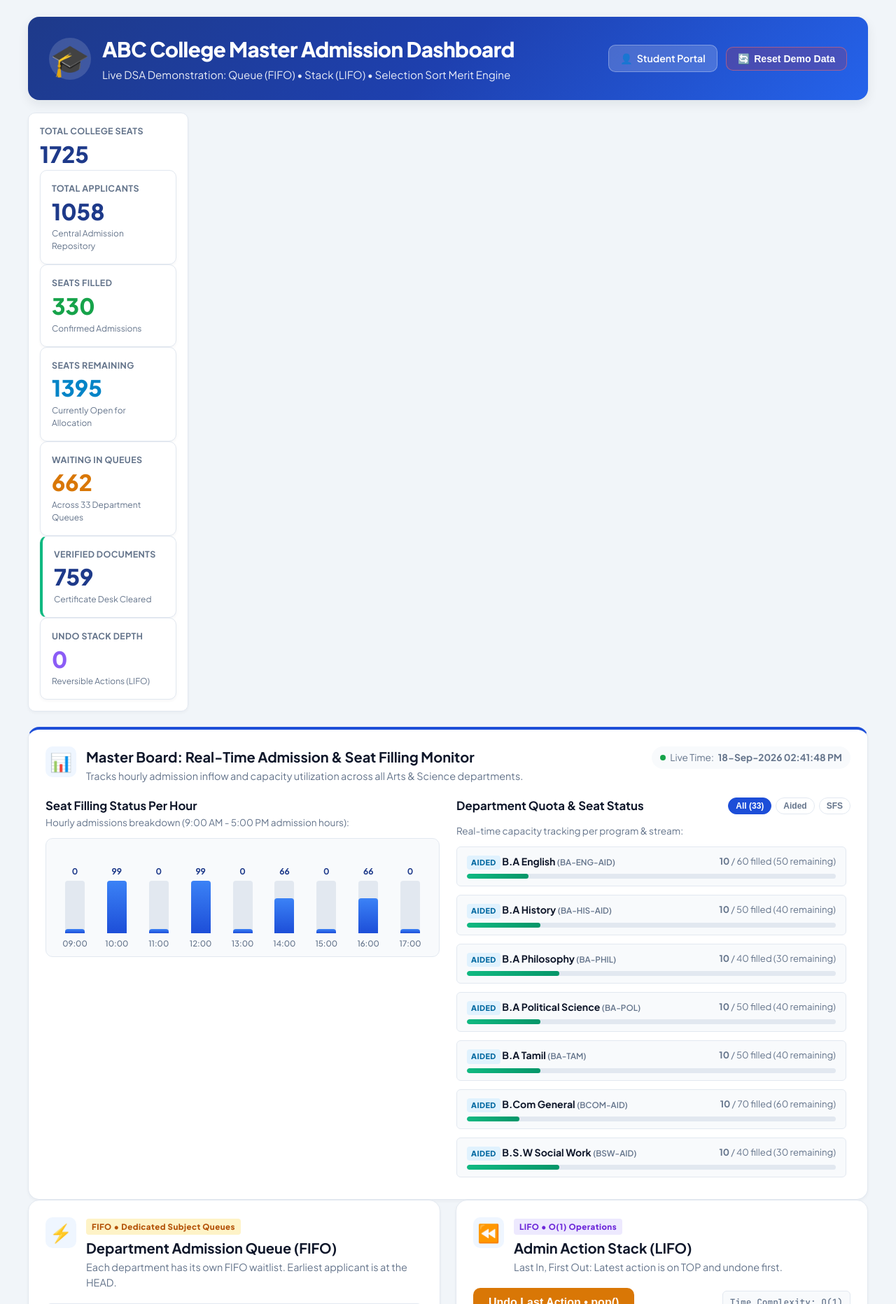
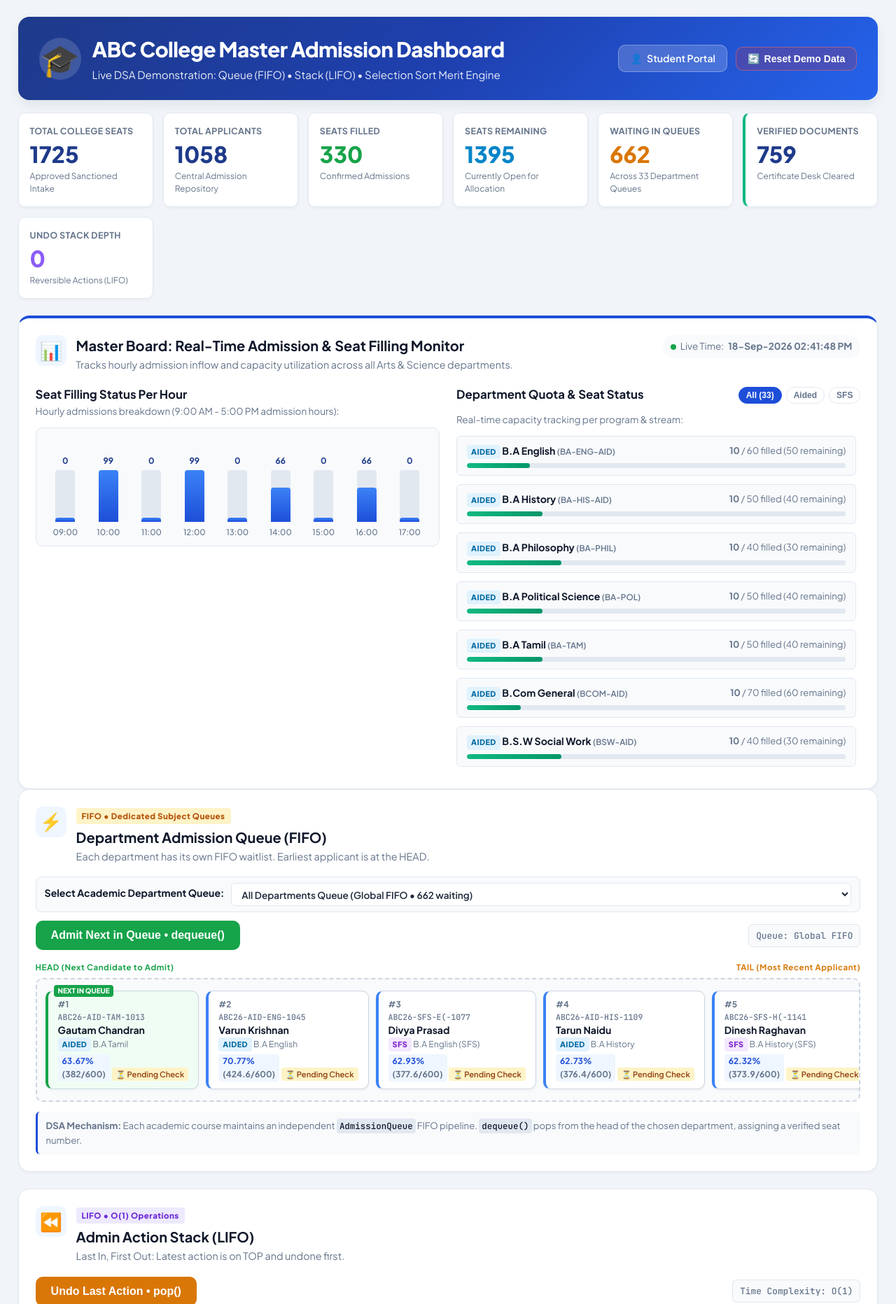
Before and after one commit to andrewallenedwin-ui/dsa, a Flask app: page /admin in a window 1280 px wide. Shown: the top 1864 px of the page at 70% size. Run offline with Flask 3, Linux system fonts and the light colour scheme; data comes from the database, SQL or seed files in the repository; data that the repository does not hold is empty.

Commit message:
Fix nested stat-box markup and optimize vertical full-width layout

```diff
--- a/static/style.css
+++ b/static/style.css
@@ -43,7 +43,7 @@ body {
 }
 
 .container {
-    width: min(1200px, 94%);
+    width: min(1480px, 96%);
     margin: 0 auto;
     padding: 24px 0 40px;
 }
@@ -196,12 +196,19 @@ body {
 }
 
 /* Grids */
-.student-grid,
-.admin-grid {
+.student-grid {
     display: grid;
     grid-template-columns: repeat(2, minmax(0, 1fr));
     gap: 22px;
     margin-bottom: 22px;
+}
+
+.admin-grid {
+    display: flex;
+    flex-direction: column;
+    gap: 24px;
+    margin-bottom: 24px;
+    width: 100%;
 }
 
 .card {
@@ -214,6 +221,7 @@ body {
 
 .wide-card {
     grid-column: 1 / -1;
+    width: 100%;
 }
 
 .card-header {
@@ -244,9 +252,10 @@ body {
 /* Stats Ribbon */
 .dashboard-stats {
     display: grid;
-    grid-template-columns: repeat(5, minmax(0, 1fr));
+    grid-template-columns: repeat(auto-fit, minmax(175px, 1fr));
     gap: 14px;
-    margin-bottom: 22px;
+    margin-bottom: 24px;
+    width: 100%;
 }
 
 .stat-box {
--- a/templates/admin.html
+++ b/templates/admin.html
@@ -36,7 +36,10 @@
         <section class="stats-grid dashboard-stats">
             <div class="stat-box">
                 <span class="stat-label">Total College Seats</span>
-                <span id="totalSeats" class="stat-number">340</span>
+                <span id="totalSeats" class="stat-number">1725</span>
+                <span class="stat-sub">Approved Sanctioned Intake</span>
+            </div>
+
             <div class="stat-box">
                 <span class="stat-label">Total Applicants</span>
                 <span id="totalStudents" class="stat-number">1056+</span>
```
